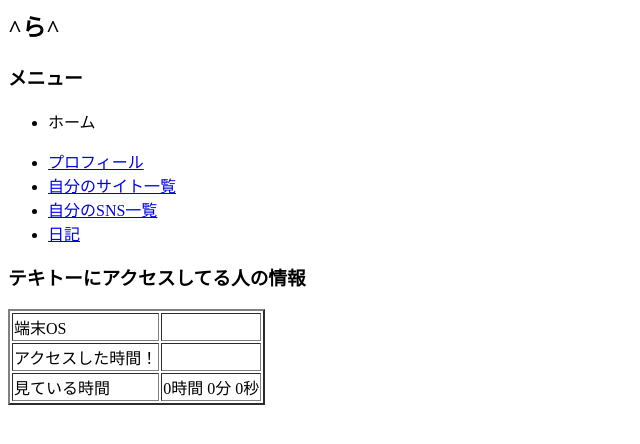
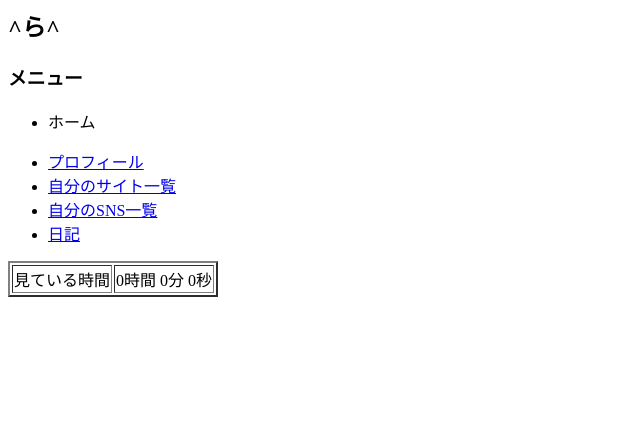
Before and after one commit to Remihura/horm, a plain HTML site: page index.html in a window 1280 px wide. Shown: the whole page, without its empty margins (0-640 px from the left). Drawn offline with Linux system fonts and the light colour scheme.

Commit message:
Update index.html

```diff
--- a/index.html
+++ b/index.html
@@ -17,15 +17,7 @@
         <li><a href="/day/">日記</a></li>
       </ul>
     </nav>
-    <h3>テキトーにアクセスしてる人の情報</h3>
     <table border="2">
-      <tr>
-        <td>端末OS</td>
-        <td id="device"></td>
-      </tr>
-      <tr>
-        <td>アクセスした時間！</td>
-        <td id="date"></td>
       <tr>
         <td>見ている時間</td>
         <td><span id="hour">0</span>時間
```
